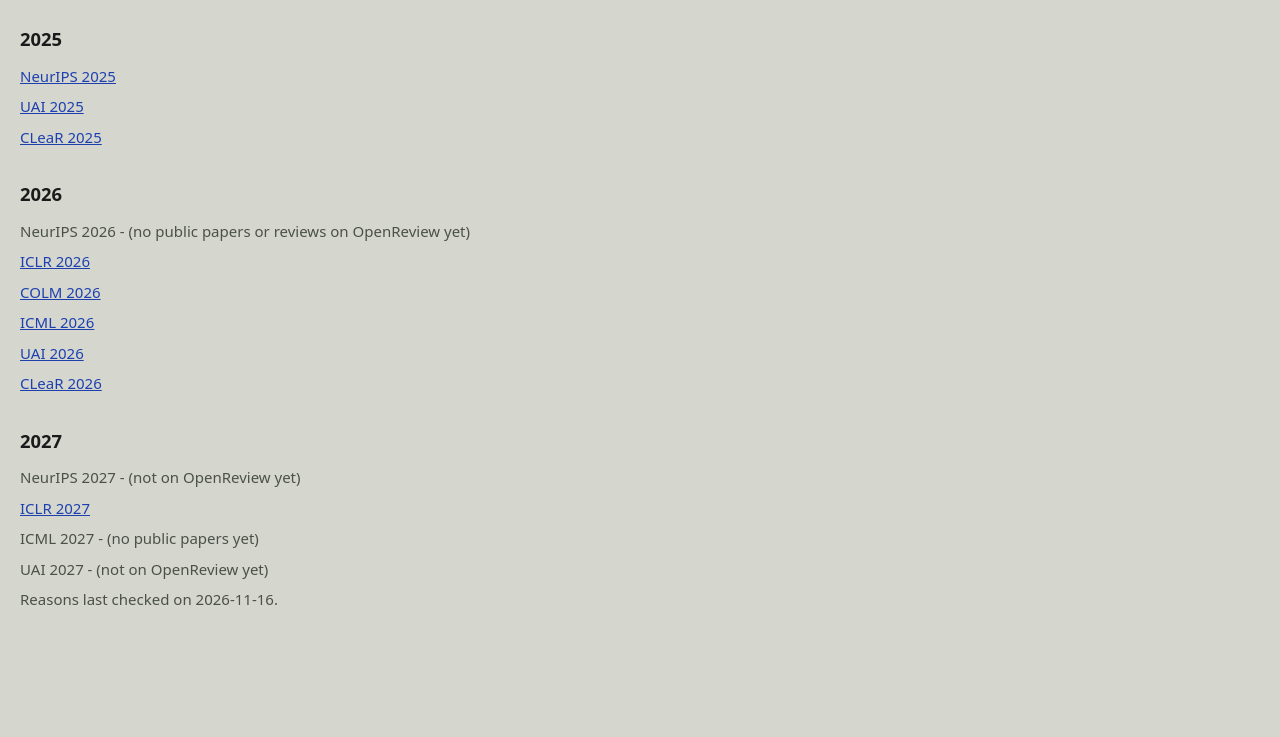
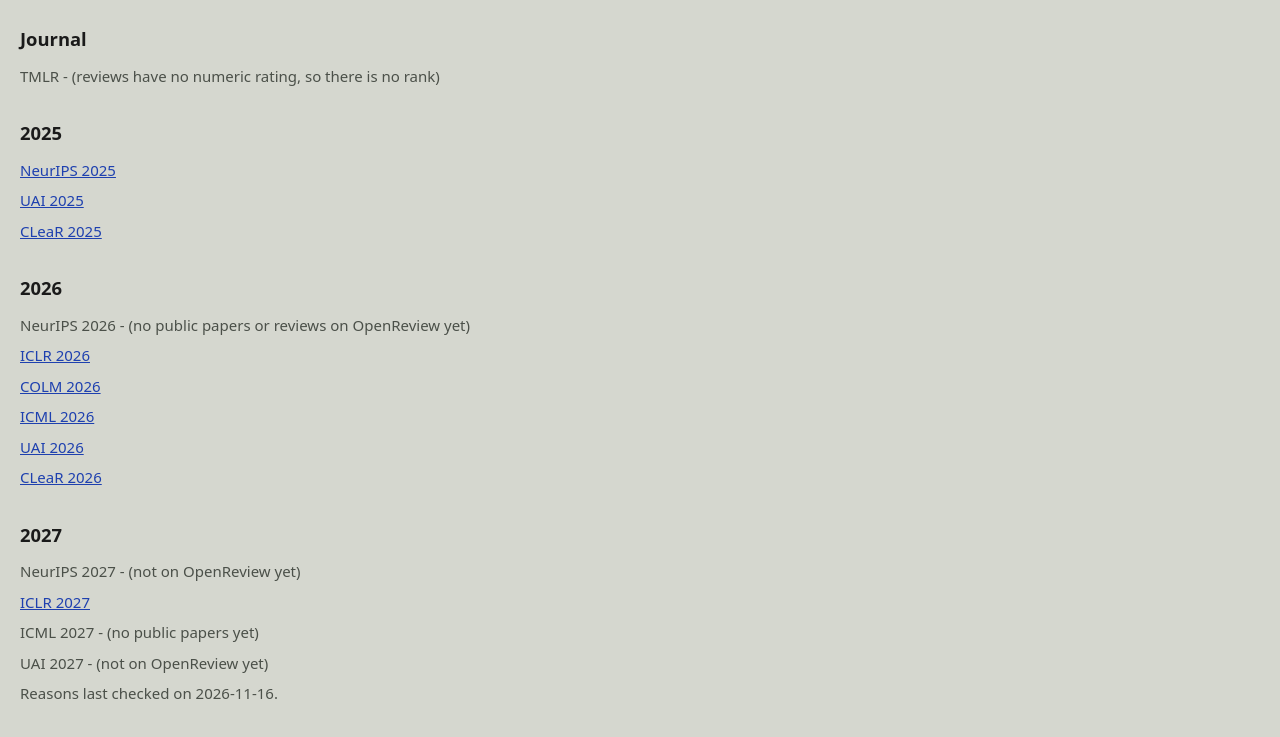
Before and after one commit to imkwony/openreview-crawling, a plain HTML site: page index.html in a window 1280 px wide. Shown: the part 141-878 px from the top of the page. Before the commit the page ends 828 px from the top, so only its background shows below. Drawn offline with Linux system fonts and the light colour scheme.

Commit message:
feat: add a Journal section above the years on the home page
Co-Authored-By: Claude Sonnet 5.5 <noreply@anthropic.com>

```diff
--- a/index.html
+++ b/index.html
@@ -18,6 +18,11 @@
     <main>
       <h1>OpenReview Crawling</h1>
       <p class="muted">Submission lists collected from OpenReview. Greyed-out entries are not available yet; the reason is shown next to each.</p>
+
+      <h2>Journal</h2>
+      <ul class="venues">
+        <li><span class="soon">TMLR - (reviews have no numeric rating, so there is no rank)</span></li>
+      </ul>
 
       <h2>2025</h2>
       <ul class="venues">
```
